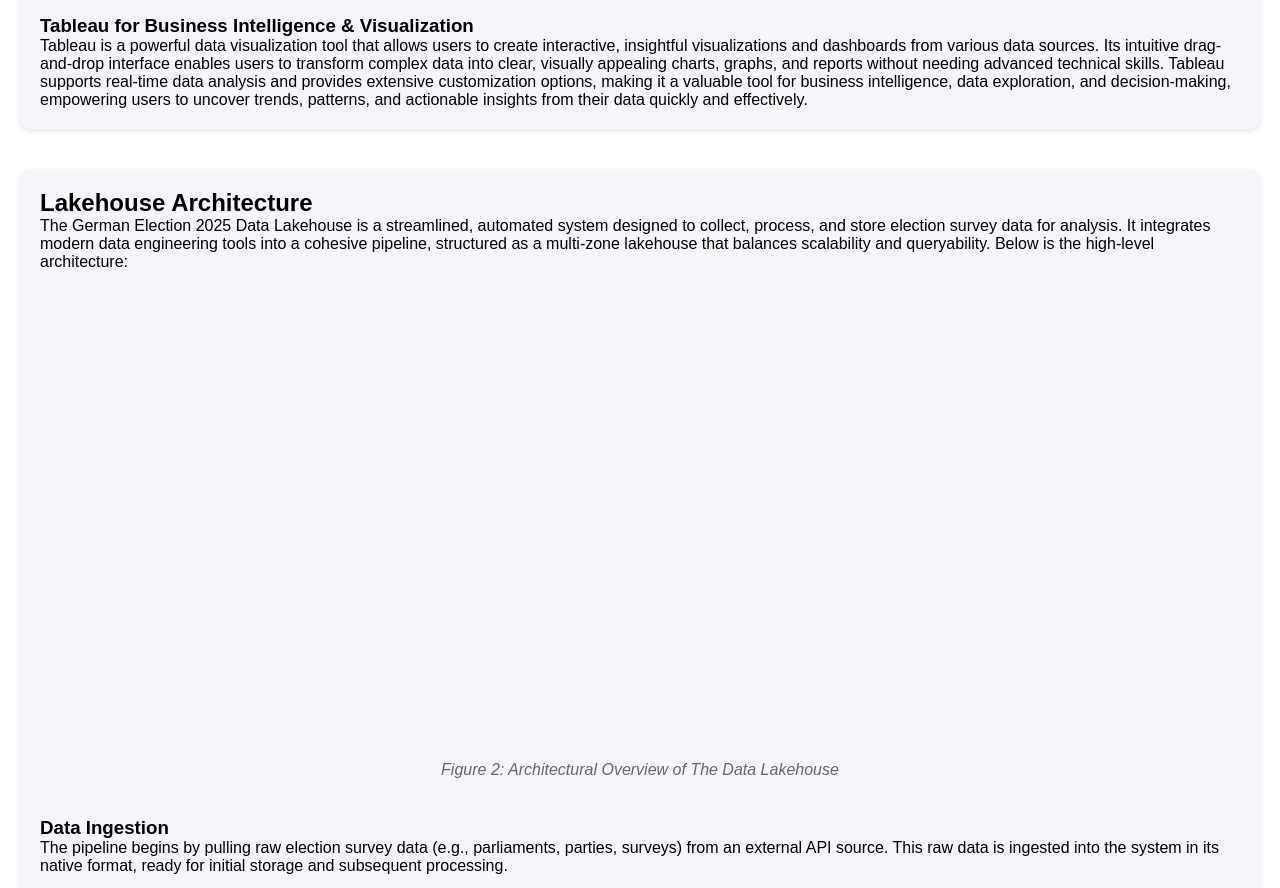
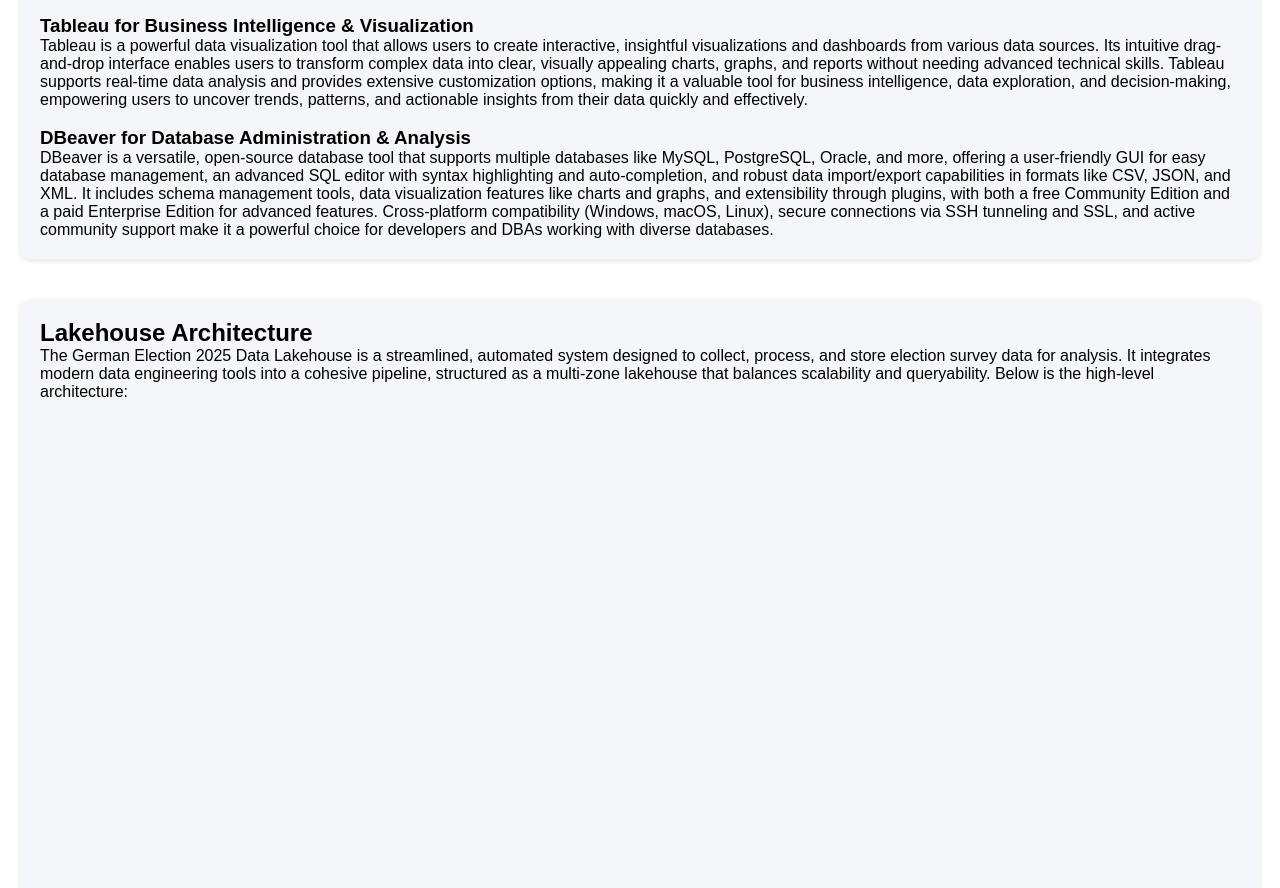
Before and after one commit to nbkhuong/german-election-2025, a plain HTML site: page index.html in a window 1280 px wide. Shown: the part 2321-3209 px from the top of the page. Drawn offline with Linux system fonts and the light colour scheme; some packages are replaced by stand-ins of ours; a script that the page names is missing.

Commit message:
Minor fix and updated docs

```diff
--- a/index.html
+++ b/index.html
@@ -341,6 +341,17 @@
                 Tableau supports real-time data analysis and provides extensive customization options,
                 making it a valuable tool for business intelligence, data exploration, and decision-making,
                 empowering users to uncover trends, patterns, and actionable insights from their data quickly and effectively.</p>
+
+            <br>
+            <h3>DBeaver for Database Administration & Analysis </h3>
+            <p>DBeaver is a versatile, open-source database tool that supports multiple databases like MySQL,
+                PostgreSQL, Oracle, and more, offering a user-friendly GUI for easy database management,
+                an advanced SQL editor with syntax highlighting and auto-completion, and robust data import/export
+                capabilities in formats like CSV, JSON, and XML. It includes schema management tools, data
+                visualization features like charts and graphs, and extensibility through plugins, with both a
+                free Community Edition and a paid Enterprise Edition for advanced features. Cross-platform
+                compatibility (Windows, macOS, Linux), secure connections via SSH tunneling and SSL, and active
+                community support make it a powerful choice for developers and DBAs working with diverse databases.</p>
         </section>
 
         <!-- Diagram Section -->
```
Also changed, not shown: image/README/1740531062957.png (added), image/README/1740531259621.png (added), image/README/1740532485666.png (added), 1 other file.
